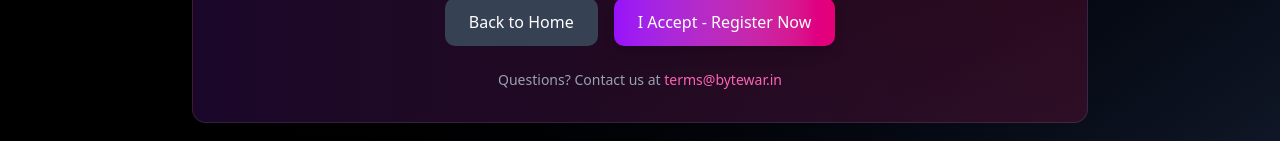
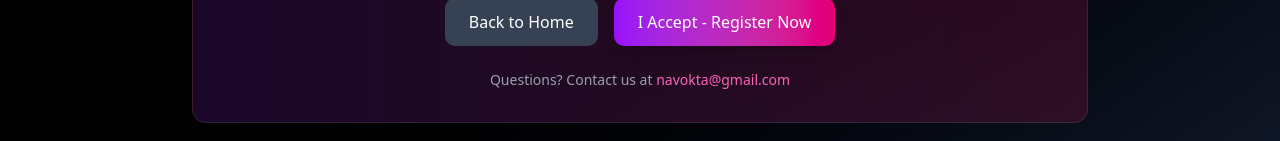
Before and after one commit to navokta/Bytewar-v2, a Next.js app: page /TermsAndCondition in a window 1280 px wide. Shown: the part 811-952 px from the top of the page. Built offline with nearby package versions, Linux system fonts and the light colour scheme; no server answers.

Commit message:
Emial Fix

```diff
--- a/app/TermsAndCondition/page.js
+++ b/app/TermsAndCondition/page.js
@@ -143,7 +143,7 @@
                   </Link>
                 </div>
                 <p className="mt-6 text-sm text-gray-400">
-                  Questions? Contact us at <a href="mailto:terms@bytewar.in" className="text-pink-400 hover:underline">terms@bytewar.in</a>
+                  Questions? Contact us at <a href="mailto:navokta@gmail.com" className="text-pink-400 hover:underline">navokta@gmail.com</a>
                 </p>
               </div>
             </div>
```
